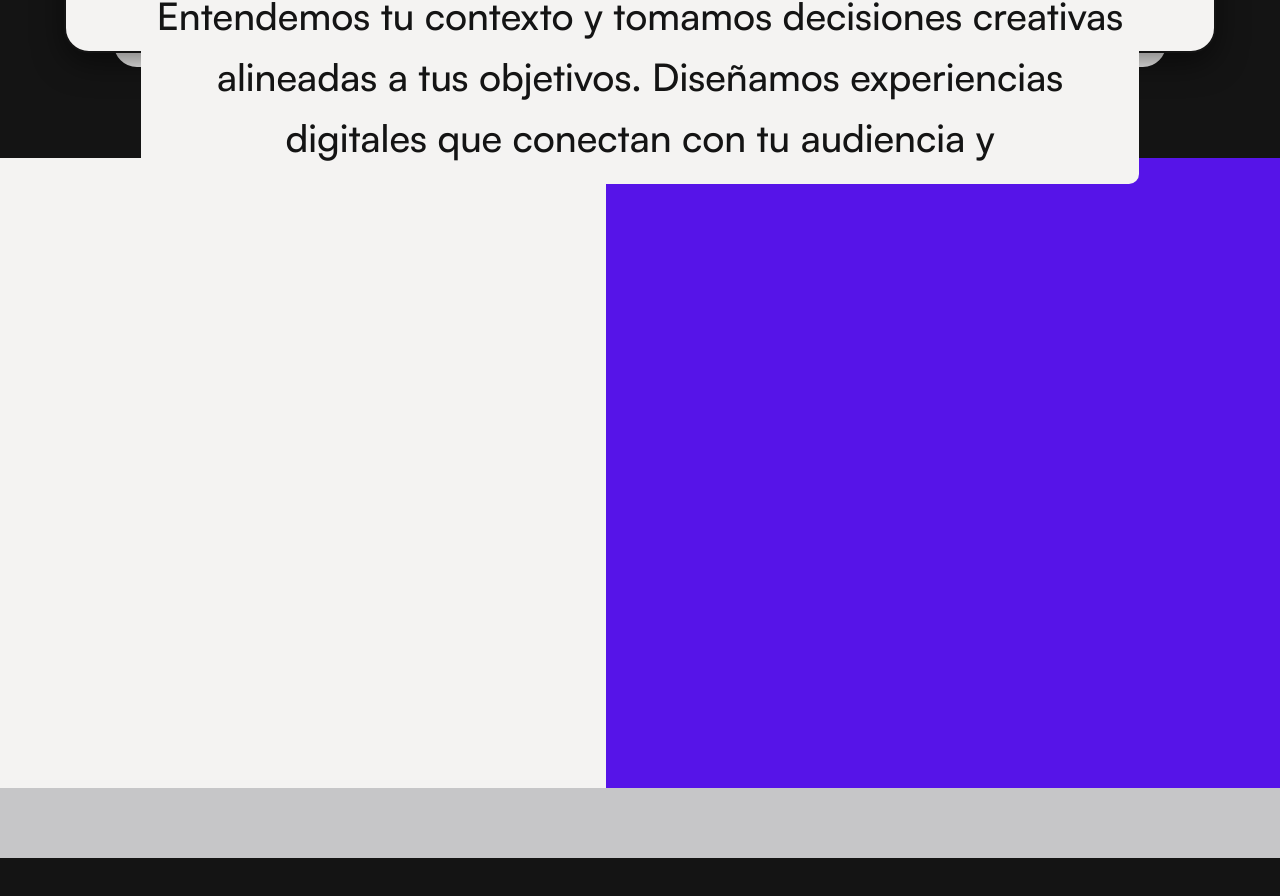
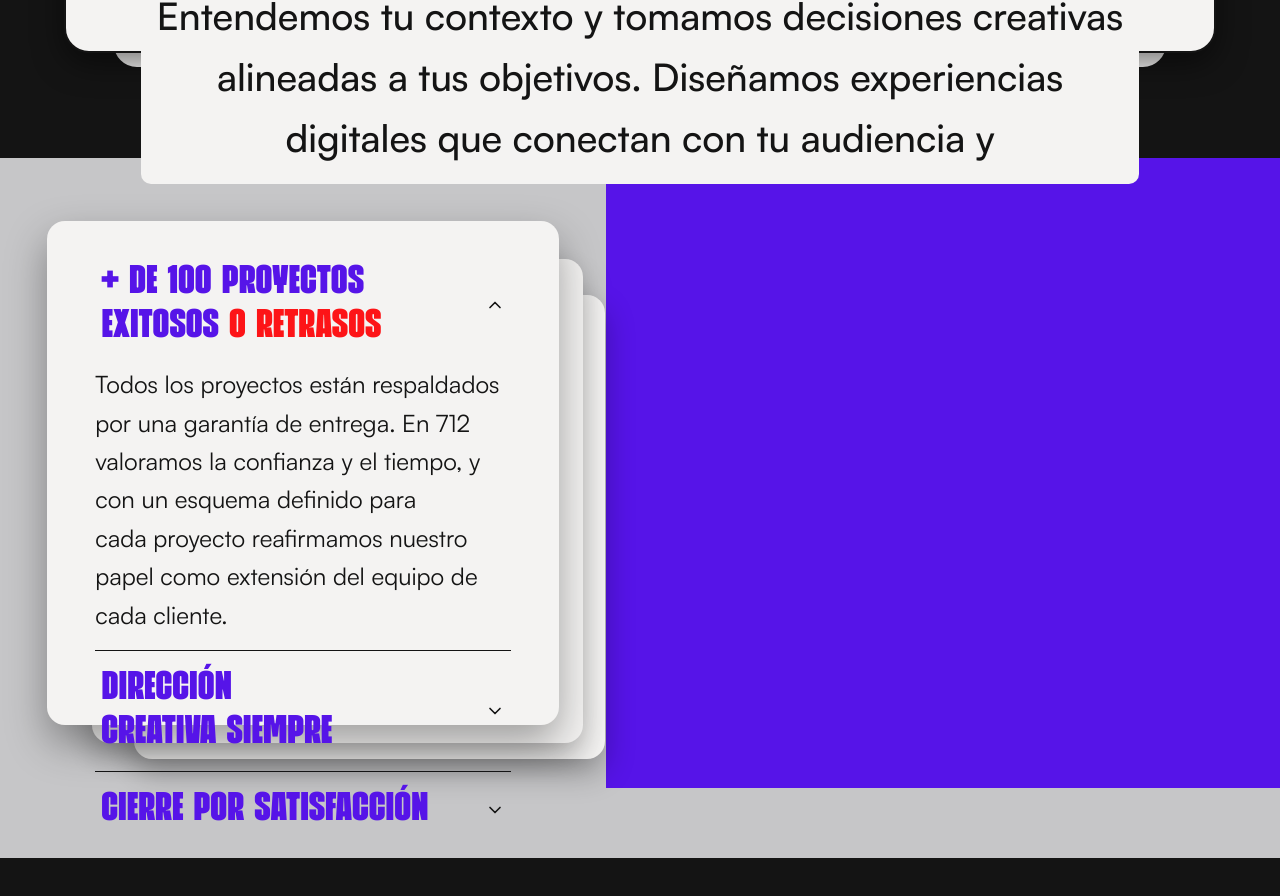
Before and after one commit to RodrigoLeondev/712_react, a React (Vite) app: page / in a window 1280 px wide. Shown: the part 4623-5519 px from the top of the page. Built offline with nearby package versions, Linux system fonts and the light colour scheme.

Commit message:
se agrega tarjeta collapse

```diff
--- a/src/domain/about/About.module.css
+++ b/src/domain/about/About.module.css
@@ -60,10 +60,13 @@
   justify-content: center;
 }
 
+/* Solo contenedor de posición: el fondo blanco lo pone la card. */
 .cardCollapsed {
   width: 90%;
   height: 90%;
-  background: var(--color-white);
+  display: flex;
+  align-items: center;
+  justify-content: center;
 }
 
 .video {
--- a/src/domain/about/About.tsx
+++ b/src/domain/about/About.tsx
@@ -3,6 +3,7 @@ import { useScrollProgress } from '@/infrastructure/lib/hooks/useScrollProgress'
 import Title from '@/infrastructure/ui/text/Title';
 import styles from './About.module.css';
 import StackedCard from '@/domain/about/StackedCard';
+import CollapseStack from '@/domain/about/CollapseStack';
 
 export default function About() {
   const { ref, progress } = useScrollProgress<HTMLDivElement>();
@@ -32,7 +33,9 @@ export default function About() {
         />
       </div>
       <div className={styles.portafolio}>
-        <div className={styles.cardCollapsed}></div>
+        <div className={styles.cardCollapsed}>
+          <CollapseStack />
+        </div>
         <div className={styles.video}></div>
       </div>
     </>
--- /dev/null
+++ b/src/domain/about/CollapseItem.module.css
@@ -0,0 +1,82 @@
+.item + .item {
+  border-top: 1px solid var(--color-dark);
+}
+
+.heading {
+  margin: 0;
+  padding: 0;
+  font-size: inherit;
+}
+
+.toggle {
+  display: flex;
+  align-items: center;
+  justify-content: space-between;
+  gap: var(--space-sm);
+  inline-size: 100%;
+  padding-block: var(--space-sm);
+  font: inherit;
+  text-align: start;
+  background: none;
+  border: 0;
+  cursor: pointer;
+}
+
+.toggle:focus-visible {
+  outline: 2px solid var(--color-purple);
+  outline-offset: 2px;
+}
+
+.title {
+  font-family: var(--font-display);
+  /* font-size: clamp(1.1rem, 1.6vw, 1.6rem); */
+  font-size: var(--text-2xl);
+  font-weight: 400;
+  line-height: 1.1;
+  text-transform: uppercase;
+  color: var(--color-purple);
+}
+
+.accent {
+  color: var(--color-red-orange);
+}
+
+.chevron {
+  display: flex;
+  flex-shrink: 0;
+  color: var(--color-dark);
+  transition: rotate var(--transition-base);
+}
+
+.chevron svg {
+  inline-size: 1.25rem;
+  block-size: 1.25rem;
+}
+
+.isOpen .chevron {
+  rotate: 180deg;
+}
+
+.content {
+  display: grid;
+  grid-template-rows: 0fr;
+  transition: grid-template-rows var(--transition-base);
+}
+
+.content > div {
+  overflow: hidden;
+}
+
+.isOpen .content {
+  grid-template-rows: 1fr;
+}
+
+.text {
+  margin: 0;
+  padding-bottom: var(--space-sm);
+  max-width: 46ch;
+  font-family: var(--font-body);
+  font-size: var(--text-xl);
+  line-height: 1.6;
+  color: var(--color-dark);
+}
--- /dev/null
+++ b/src/domain/about/CollapseItem.tsx
@@ -0,0 +1,52 @@
+import { useId } from 'react';
+import type { CollapseItemProps } from '@/domain/about/types';
+import styles from './CollapseItem.module.css';
+
+export default function CollapseItem({
+  title,
+  accent,
+  text,
+  isOpen,
+  onToggle,
+}: CollapseItemProps) {
+  const contentId = useId();
+
+  return (
+    <div className={`${styles.item} ${isOpen ? styles.isOpen : ''}`}>
+      <h3 className={styles.heading}>
+        <button
+          type="button"
+          className={styles.toggle}
+          aria-expanded={isOpen}
+          aria-controls={contentId}
+          onClick={onToggle}
+        >
+          <span className={styles.title}>
+            {title}
+            {accent && <span className={styles.accent}> {accent}</span>}
+          </span>
+
+          <span className={styles.chevron} aria-hidden="true">
+            <svg
+              xmlns="http://www.w3.org/2000/svg"
+              viewBox="0 0 24 24"
+              fill="none"
+              stroke="currentColor"
+              strokeWidth="2"
+              strokeLinecap="round"
+              strokeLinejoin="round"
+            >
+              <polyline points="6 9 12 15 18 9" />
+            </svg>
+          </span>
+        </button>
+      </h3>
+
+      <div id={contentId} className={styles.content} aria-hidden={!isOpen}>
+        <div>
+          <p className={styles.text}>{text}</p>
+        </div>
+      </div>
+    </div>
+  );
+}
--- /dev/null
+++ b/src/domain/about/CollapseStack.module.css
@@ -0,0 +1,41 @@
+
+.container {
+  position: relative;
+  isolation: isolate;
+  width: 40vw;
+  height: 80%;
+}
+
+.card {
+  position: relative;
+  height: 100%;
+  padding: var(--space-md) var(--space-lg);
+  background: var(--color-white);
+  border-radius: 18px;
+  box-shadow: 0 18px 40px rgb(0 0 0 / 0.35);
+}
+
+.card::before,
+.card::after {
+  content: '';
+  position: absolute;
+  background: var(--color-white);
+  border-radius: 18px;
+  box-shadow: 0 14px 30px rgb(0 0 0 / 0.28);
+}
+
+.card::before {
+  width: 96%;
+  height: 96%;
+  right: -24px;
+  bottom: -18px;
+  z-index: -1;
+}
+
+.card::after {
+  width: 92%;
+  height: 92%;
+  right: -46px;
+  bottom: -34px;
+  z-index: -2;
+}
--- /dev/null
+++ b/src/domain/about/CollapseStack.tsx
@@ -0,0 +1,26 @@
+import { useState } from 'react';
+import { collapseItems } from '@/domain/about/collapseData';
+import CollapseItem from './CollapseItem';
+import styles from './CollapseStack.module.css';
+
+export default function CollapseStack() {
+  const [openIndex, setOpenIndex] = useState<number | null>(0);
+
+  return (
+    <div className={styles.container}>
+      <div className={styles.card}>
+        {collapseItems.map((item, i) => (
+          <CollapseItem
+            key={item.id}
+            id={item.id}
+            title={item.title}
+            accent={item.accent}
+            text={item.text}
+            isOpen={openIndex === i}
+            onToggle={() => setOpenIndex(openIndex === i ? null : i)}
+          />
+        ))}
+      </div>
+    </div>
+  );
+}
--- /dev/null
+++ b/src/domain/about/collapseData.ts
@@ -0,0 +1,20 @@
+import type { CollapseItemData } from '@/domain/about/types';
+
+export const collapseItems: CollapseItemData[] = [
+  {
+    id: 'proyectos',
+    title: '+ DE 100 PROYECTOS EXITOSOS',
+    accent: 'O RETRASOS',
+    text: 'Todos los proyectos están respaldados por una garantía de entrega. En 712 valoramos la confianza y el tiempo, y con un esquema definido para cada proyecto reafirmamos nuestro papel como extensión del equipo de cada cliente.',
+  },
+  {
+    id: 'direccion',
+    title: 'DIRECCIÓN CREATIVA SIEMPRE',
+    text: 'No solo sabemos ejecutar, resolvemos el qué y el para qué, además del cómo. Entendemos el objetivo detrás de cada proyecto y proponemos dirección creativa, incluso cuando el punto de partida es mínimo.',
+  },
+  {
+    id: 'satisfaccion',
+    title: 'CIERRE POR SATISFACCIÓN',
+    text: 'No trabajamos con rondas de ajustes: el proyecto se cierra cuando el cliente está 100% conforme con el resultado.',
+  },
+];
```
Also changed, not shown: src/domain/about/data.ts (deleted, +0 -12 lines), src/domain/about/types.ts (+6 -13 lines).
